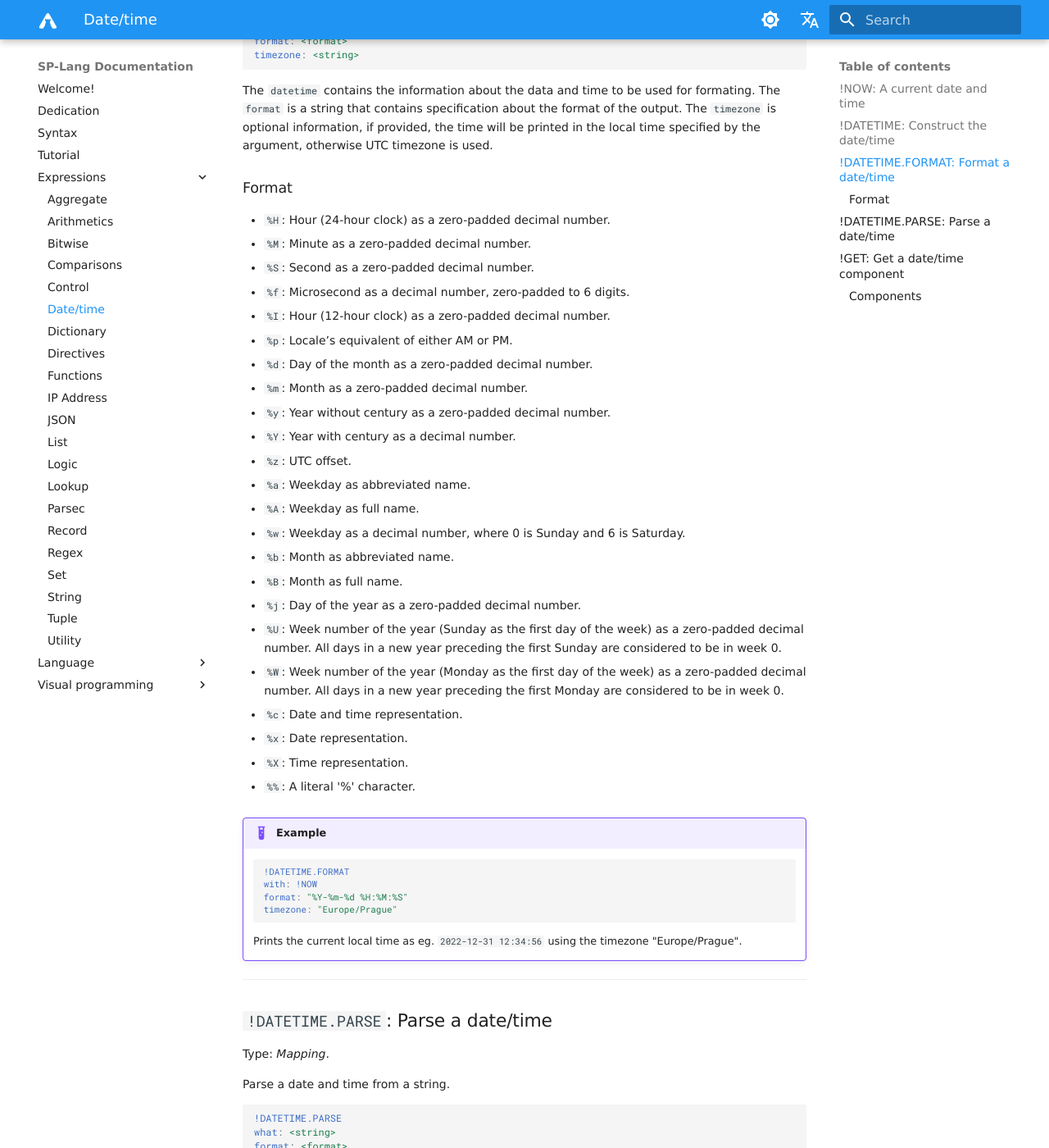
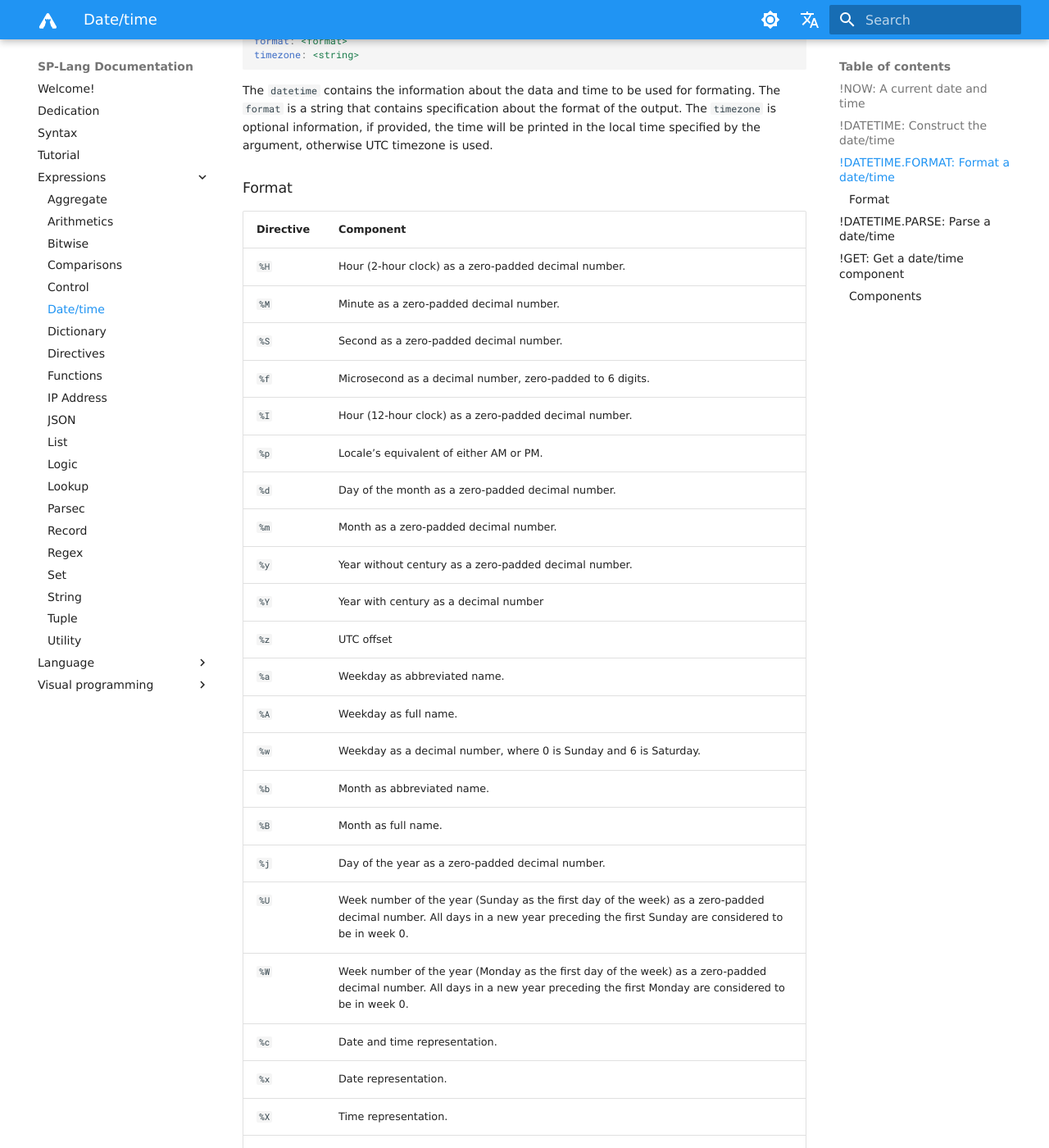
Before and after one commit to TeskaLabs/splang-docs, an MkDocs documentation site: the page built from docs/expressions/datetime.md, in a window 1280 px wide and 1400 px high, scrolled down 1979 px. Shown: the whole window at 82% size. Built offline with MkDocs 1.6.1 and Material for MkDocs 9.7.7, drawn with Linux system fonts in a browser that asks for light colours; some web fonts are replaced; comment, search, counter and statistics services are not loaded; some of the changed text lies outside the part shown.

Commit message:
Table design, self-reference

````diff
--- a/docs/expressions/datetime.md
+++ b/docs/expressions/datetime.md
@@ -119,35 +119,31 @@ The `timezone` is optional information, if provided, the time will be printed in
 
 ### Format
 
-* `%H`: Hour (24-hour clock) as a zero-padded decimal number.
-* `%M`: Minute as a zero-padded decimal number.
-* `%S`: Second as a zero-padded decimal number.
-* `%f`: Microsecond as a decimal number, zero-padded to 6 digits.
-* `%I`: Hour (12-hour clock) as a zero-padded decimal number.
-* `%p`: Locale’s equivalent of either AM or PM.
-
-* `%d`: Day of the month as a zero-padded decimal number.
-* `%m`: Month as a zero-padded decimal number.
-* `%y`: Year without century as a zero-padded decimal number.
-* `%Y`: Year with century as a decimal number.
-
-* `%z`: UTC offset.
-
-* `%a`: Weekday as abbreviated name.
-* `%A`: Weekday as full name.
-* `%w`: Weekday as a decimal number, where 0 is Sunday and 6 is Saturday.
-* `%b`: Month as abbreviated name.
-* `%B`: Month as full name.
-* `%j`: Day of the year as a zero-padded decimal number.
-* `%U`: Week number of the year (Sunday as the first day of the week) as a zero-padded decimal number. All days in a new year preceding the first Sunday are considered to be in week 0.
-* `%W`: Week number of the year (Monday as the first day of the week) as a zero-padded decimal number. All days in a new year preceding the first Monday are considered to be in week 0.
-
-* `%c`: Date and time representation.
-* `%x`: Date representation.
-* `%X`: Time representation.
-
-* `%%`: A literal '%' character.
-
+| Directive | Component |
+| --- | --- |
+|`%H`| Hour (2-hour clock) as a zero-padded decimal number.|
+|`%M`| Minute as a zero-padded decimal number.|
+|`%S`| Second as a zero-padded decimal number.|
+|`%f`| Microsecond as a decimal number, zero-padded to 6 digits.|
+|`%I`| Hour (12-hour clock) as a zero-padded decimal number.|
+|`%p`| Locale’s equivalent of either AM or PM. |
+|`%d`| Day of the month as a zero-padded decimal number.|
+|`%m`| Month as a zero-padded decimal number.|
+|`%y`| Year without century as a zero-padded decimal number.|
+|`%Y`| Year with century as a decimal number|
+|`%z`| UTC offset|
+|`%a`| Weekday as abbreviated name.
+|`%A`| Weekday as full name.
+|`%w`| Weekday as a decimal number, where 0 is Sunday and 6 is Saturday.|
+|`%b`| Month as abbreviated name.|
+|`%B`| Month as full name.|
+|`%j`| Day of the year as a zero-padded decimal number.|
+|`%U`| Week number of the year (Sunday as the first day of the week) as a zero-padded decimal number. All days in a new year preceding the first Sunday are considered to be in week 0.|
+|`%W`| Week number of the year (Monday as the first day of the week) as a zero-padded decimal number. All days in a new year preceding the first Monday are considered to be in week 0. |
+|`%c`| Date and time representation.|
+|`%x`| Date representation.|
+|`%X`| Time representation.|
+|`%%`| A literal '%' character.|
 
 !!! example
 
@@ -158,7 +154,7 @@ The `timezone` is optional information, if provided, the time will be printed in
 	timezone: "Europe/Prague"
 	```
 
-	Prints the current local time as eg. `2022-12-31 12:34:56` using the timezone "Europe/Prague".
+	Prints the current local time as e.g. `2022-12-31 12:34:56` using the timezone "Europe/Prague".
 
 
 ---
@@ -180,7 +176,7 @@ timezone: <timezone>
 Parse `what` string input using `format` string.
 The `timezone` information is optional, if provided, then it specifies local timezone of the `what` string.
 
-See "Format" chapter above for more information about `format`.
+See [Format](#format) chapter above for more information about `format`.
 
 
 !!! example
@@ -212,16 +208,16 @@ The `timezone` if optional, if not provided UTC timezone is used.
 
 ### Components
 
-* `year`, `y`: Year
-* `month`, `m`: Month
-* `day`, `d`: Day
-
-* `hour`, `H`: Hour
-* `minute`, `M`: Minute
-* `second`, `S`: Second
-* `microsecond`, `f`: Microsecond
-
-* `weekday`, `w`: Day of the week
+| Directive | Component |
+| --- | --- |
+|`year`, `y`| Year |
+| `month`, `m`| Month |
+| `day`, `d`| Day |
+| `hour`, `H`| Hour |
+| `minute`, `M`| Minute |
+| `second`, `S`| Second |
+| `microsecond`, `f`| Microsecond |
+| `weekday`, `w`| Day of the week |
 
 !!! example
 
@@ -232,7 +228,7 @@ The `timezone` if optional, if not provided UTC timezone is used.
 	timezone: "Europe/Prague"
 	```
 
-	Get "hours" component of the current timestamp, using the "Europe/Prague" timezone.
+	Get `hours` component of the current timestamp, using the "Europe/Prague" timezone.
 
 
 !!! example "Example: Get a current year"
````
